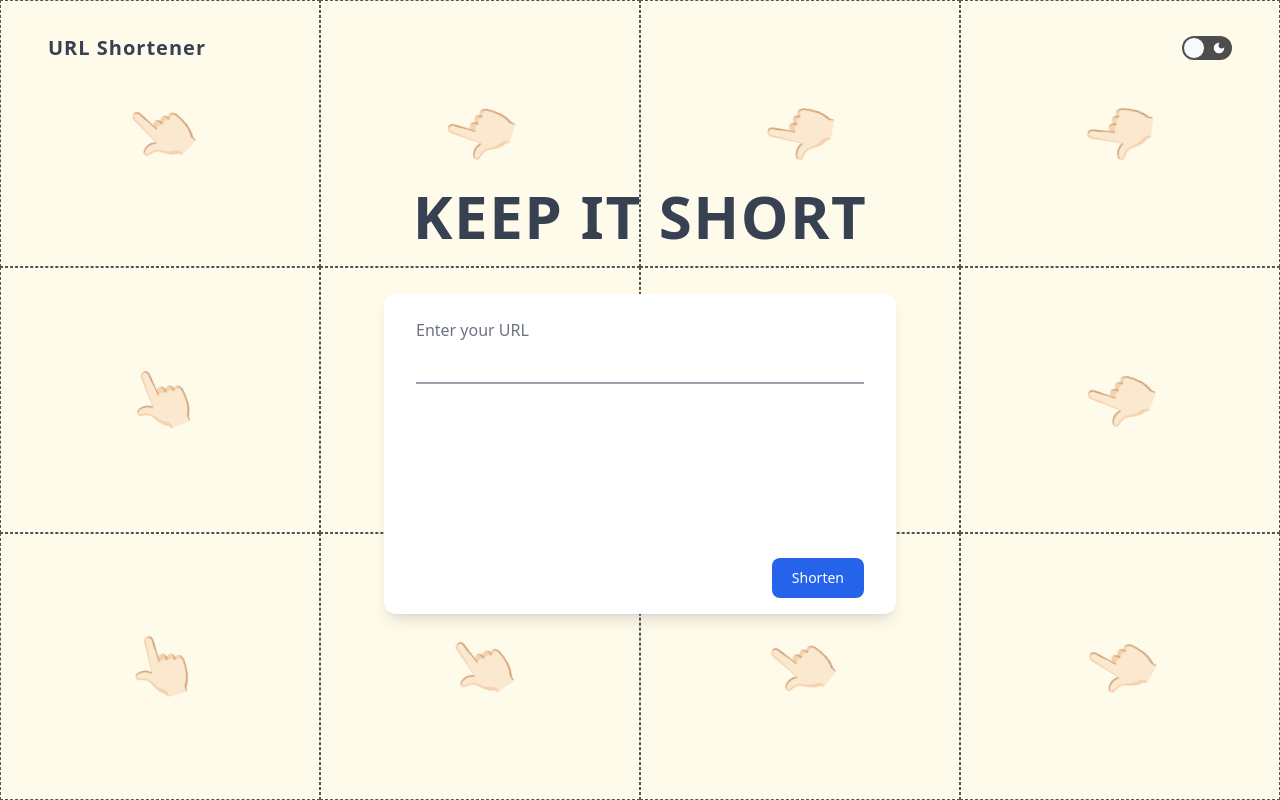
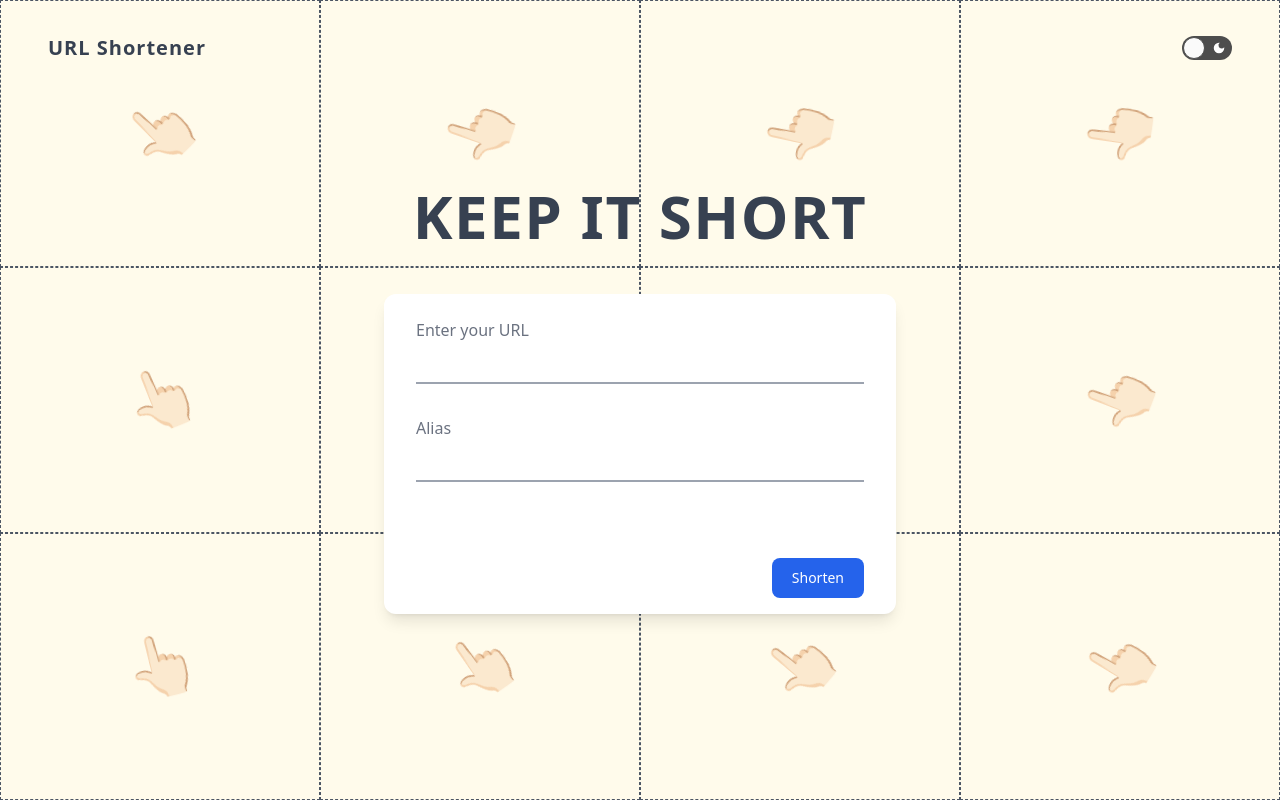
Before and after one commit to seanisoverhere/tap-assessment, a Next.js app: page / in a window 1280 px wide. Built offline with nearby package versions, Linux system fonts and the light colour scheme; what apisauce would draw is missing.

Commit message:
interview

```diff
--- a/src/components/Query/QueryContainer/index.tsx
+++ b/src/components/Query/QueryContainer/index.tsx
@@ -5,6 +5,7 @@ import useUrl from '@/hooks/useUrl'
 
 type FormValues = {
   url: string;
+  alias: string
 };
 
 const QueryContainer = () => {
@@ -24,6 +25,7 @@ const QueryContainer = () => {
     try {
       const dataToPost = {
         url: data.url,
+        alias: data.alias
       };
       generateUrl(dataToPost)
     } catch (err) {
@@ -72,6 +74,20 @@ const QueryContainer = () => {
             Enter your URL
           </label>
         </div>
+        <div className="relative z-0 w-full group mt-6">
+          <input
+            type="text"
+            className="input-form peer"
+            autoComplete="off"
+            {...register("alias", { required: true })}
+          />
+          <div className="error" data-testid='error'>
+            {errors.alias?.type === "required" && "Please enter something :("}
+          </div>
+          <label htmlFor="alias" className="input-label">
+            Alias
+          </label>
+        </div>
         {!loading && generatedUrl &&
           <div className='h-full'>
             <div className='text-gray-500'>
--- a/src/pages/api/url.ts
+++ b/src/pages/api/url.ts
@@ -9,6 +9,7 @@ const generateUUID = () => {
       performance.now &&
       performance.now() * 1000) ||
     0;
+  // 16^7 / 2^28
   return "xxxx-4xxx".replace(/[xy]/g, function (c) {
     var r = Math.random() * 16;
     if (d > 0) {
@@ -74,8 +75,9 @@ const getUrl = async (req: NextApiRequest, res: NextApiResponse<Data>) => {
 };
 
 const createUrl = async (req: NextApiRequest, res: NextApiResponse<Data>) => {
-  const { url } = req.body;
-  const convertedUrl = generateUUID();
+  const { url, alias } = req.body;
+
+  const convertedUrl = `${alias}_${generateUUID()}`;
 
   try {
     await prisma.url.create({
--- a/src/types/url.ts
+++ b/src/types/url.ts
@@ -1,3 +1,4 @@
 export type IGenerateUrl = {
   url: string;
+  alias: string;
 };
```
